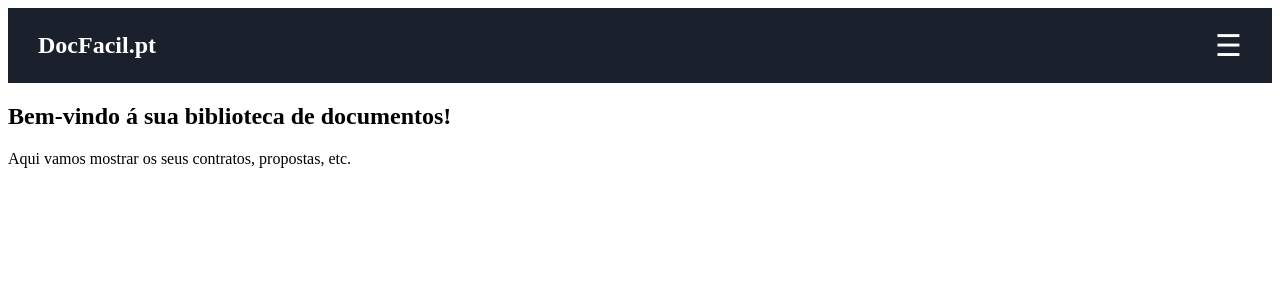
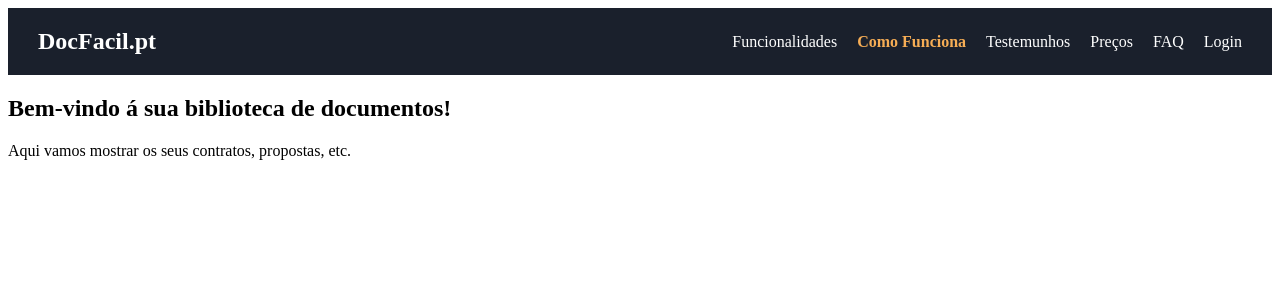
Before and after one commit to tiagodearaujo13-lab/docfacil-frontend-react, a React (Vite) app: page / in a window 1280 px wide. Shown: the top 300 px of the page. Built offline with nearby package versions, Linux system fonts and the light colour scheme.

Commit message:
Aula 25: Estilizei o menu mobile (agora está profissional!)

```diff
--- a/src/components/Header.jsx
+++ b/src/components/Header.jsx
@@ -15,22 +15,33 @@ function Header() {
         DocFacil.pt
       </a>
 
+      <nav className={styles.menuDesktop}>
+
+          <a href="#" className={styles.linkDesktop}>Funcionalidades</a>
+          <a href="#" className={`${styles.linkDesktop} ${styles.ativo}`}>Como Funciona</a>
+          <a href="#" className={styles.linkDesktop}>Testemunhos</a>
+          <a href="#" className={styles.linkDesktop}>Preços</a>
+          <a href="#" className={styles.linkDesktop}>FAQ</a>
+          <a href="#" className={styles.linkDesktop}>Login</a>
+        </nav>
+
       <div
         className={styles.menuIcon}
         onClick={() => setMenuAberto(true)}
       >
         {iconeMenu}
-
       </div>
 
     </header>
 
     {menuAberto && (
      <div className={styles.menuMobileAberto}>
-        <div className={styles.menuIcon} onClick={() => setMenuAberto(false)}>
-            X
-            </div>
-            <a href="#" className={styles.linkMenuMobile}>Funcionalidades</a>
+        <div className={styles.menuIcon} onClick={() => setMenuAberto(false)}
+         >
+         x
+    </div>
+
+    <a href="#" className={styles.linkMenuMobile}>Funcionalidades</a>
     <a href="#" className={styles.linkMenuMobile}>Como Funciona</a>
     <a href="#" className={styles.linkMenuMobile}>Testemunhos</a>
     <a href="#" className={styles.linkMenuMobile}>Preços</a>
--- a/src/components/Header.module.css
+++ b/src/components/Header.module.css
@@ -34,9 +34,37 @@
 }
 
 .linkMenuMobile {
-    color: #d28922;
+    color: #f6ad55;;
     text-decoration: none;
     font-size: 28px;
     font-weight: bold;
     padding: 20px;
 }
+
+.menuDesktop {
+    display: none;
+}
+
+.linkDesktop {
+    color: #ffffff;
+    text-decoration: none;
+    font-weight: 500;
+    margin-left: 20px;
+    font-size: 16px;
+}
+
+.linkDesktop.ativo {
+    color: #f6ad55;
+    font-weight: bold;
+}
+
+@media (min-width: 768px) {
+
+.menuIcon {
+        display: none;
+}
+
+.menuDesktop{
+        display: block;
+}
+}
```
